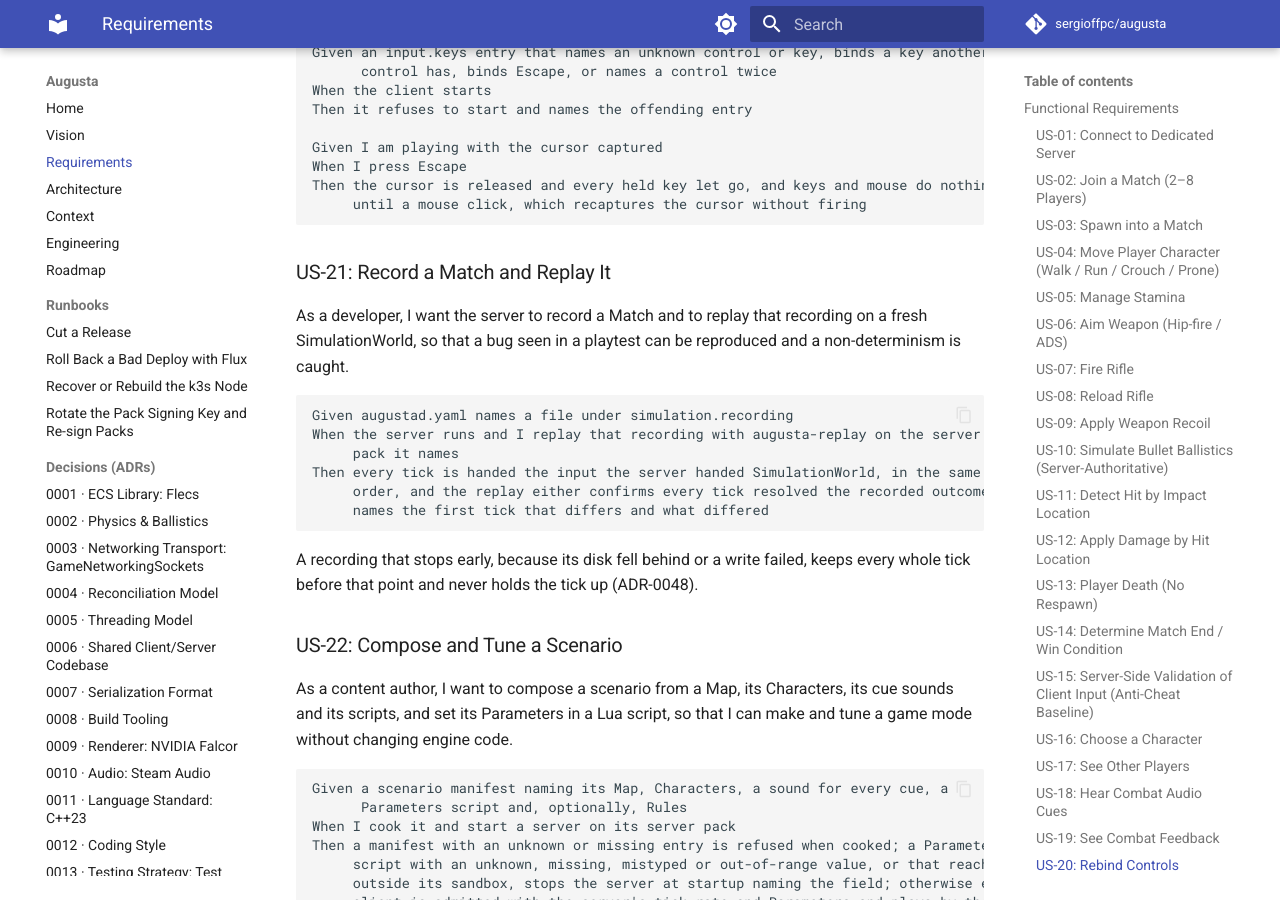
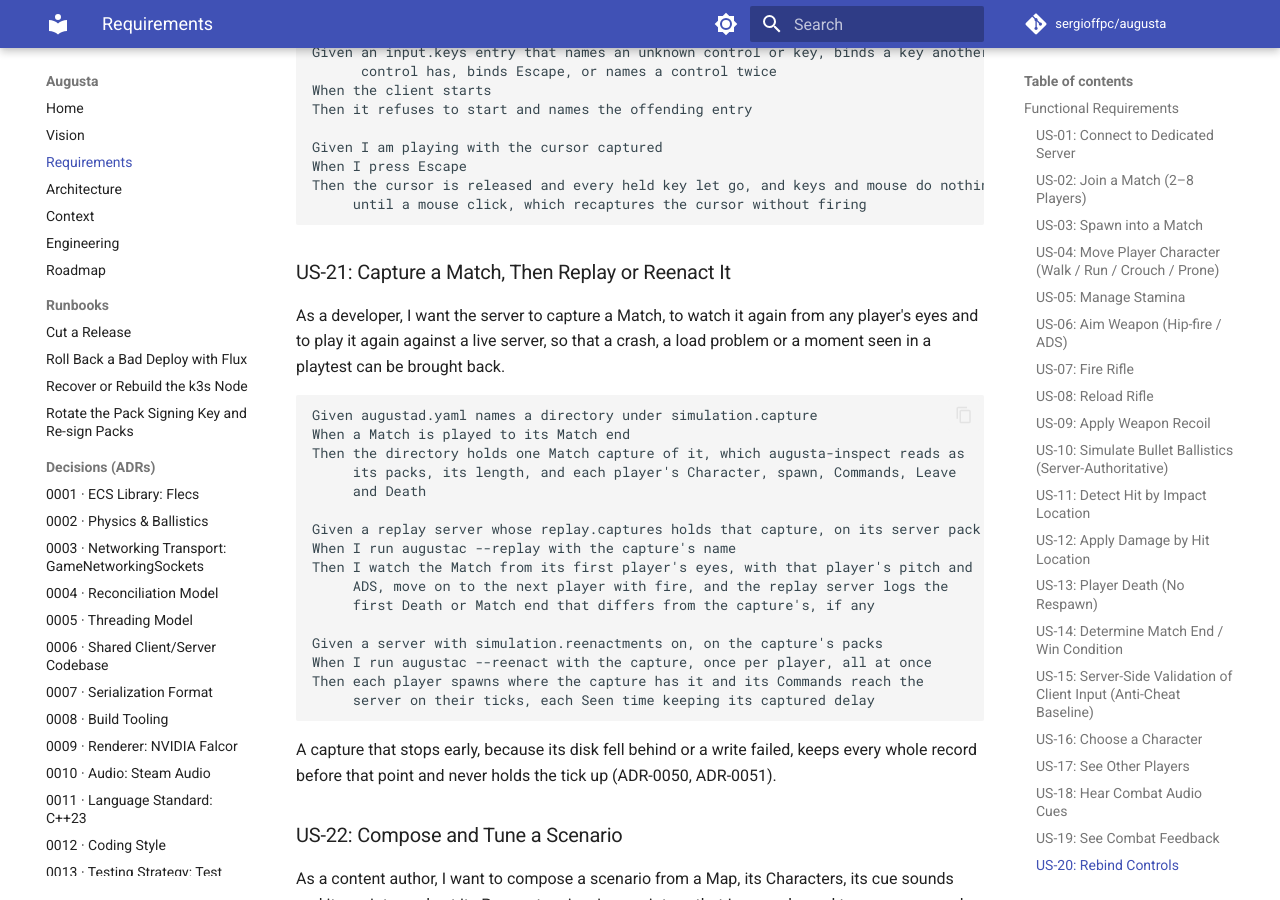
Before and after one commit to sergioffpc/augusta, an MkDocs documentation site: the page built from docs/REQUIREMENTS.md, in a window 1280 px wide and 900 px high, scrolled down 5401 px. Built offline with MkDocs 1.6.1 and Material for MkDocs 9.7.7, drawn with Linux system fonts in a browser that asks for light colours; comment, search, counter and statistics services are not loaded; some of the changed text lies outside the part shown.

Commit message:
docs(requirements): rewrite US-21 and NFR-09 for capture and replay
US-21 now captures a Match and replays or reenacts it; NFR-09 holds a
Replay's Deaths and Match end to the capture's on the build that made
it, in place of the per-tick comparison across builds. NFR-12 reads
Match captures instead of recordings.

Co-Authored-By: Claude Opus 5.5 <noreply@anthropic.com>

````diff
--- a/docs/REQUIREMENTS.md
+++ b/docs/REQUIREMENTS.md
@@ -278,23 +278,34 @@ Then the cursor is released and every held key let go, and keys and mouse do not
      until a mouse click, which recaptures the cursor without firing
 ```
 
-### US-21: Record a Match and Replay It
+### US-21: Capture a Match, Then Replay or Reenact It
 
-As a developer, I want the server to record a Match and to replay that recording
-on a fresh SimulationWorld, so that a bug seen in a playtest can be reproduced
-and a non-determinism is caught.
+As a developer, I want the server to capture a Match, to watch it again from any
+player's eyes and to play it again against a live server, so that a crash, a
+load problem or a moment seen in a playtest can be brought back.
 
 ```text
-Given augustad.yaml names a file under simulation.recording
-When the server runs and I replay that recording with augusta-replay on the server
-     pack it names
-Then every tick is handed the input the server handed SimulationWorld, in the same
-     order, and the replay either confirms every tick resolved the recorded outcome or
-     names the first tick that differs and what differed
+Given augustad.yaml names a directory under simulation.capture
+When a Match is played to its Match end
+Then the directory holds one Match capture of it, which augusta-inspect reads as
+     its packs, its length, and each player's Character, spawn, Commands, Leave
+     and Death
+
+Given a replay server whose replay.captures holds that capture, on its server pack
+When I run augustac --replay with the capture's name
+Then I watch the Match from its first player's eyes, with that player's pitch and
+     ADS, move on to the next player with fire, and the replay server logs the
+     first Death or Match end that differs from the capture's, if any
+
+Given a server with simulation.reenactments on, on the capture's packs
+When I run augustac --reenact with the capture, once per player, all at once
+Then each player spawns where the capture has it and its Commands reach the
+     server on their ticks, each Seen time keeping its captured delay
 ```
 
-A recording that stops early, because its disk fell behind or a write failed,
-keeps every whole tick before that point and never holds the tick up (ADR-0048).
+A capture that stops early, because its disk fell behind or a write failed,
+keeps every whole record before that point and never holds the tick up
+(ADR-0050, ADR-0051).
 
 ### US-22: Compose and Tune a Scenario
 
@@ -442,24 +453,22 @@ Measure:     No byte of a pack is trusted before its BLAKE3 hash and Ed25519
 ADR-0018 and ADR-0031 define the hash, the signature and the header's client
 pack hash; ADR-0019 and ADR-0038 the Join's pack mismatch.
 
-### NFR-09: Simulation Reproducibility
+### NFR-09: Replay Consistency
 
 ```text
-Source:      Developer or CI replaying a Match recording
-Stimulus:    Every tick's recorded input handed to a fresh SimulationWorld
-Environment: The server pack the recording names; the build that recorded it,
-             or any other supported build
+Source:      Developer replaying a Match capture
+Stimulus:    The capture's players, spawns, Leaves and Commands handed to a fresh
+             SimulationWorld on a replay server, tick by tick
+Environment: The server pack the capture names; the build that captured it
 Artifact:    SimulationWorld (phase pipeline and Game policy)
-Response:    Every tick resolves the recorded outcome
-Measure:     On the recording build, every value of every tick exactly equal;
-             on another build, body positions and Shot origins within one
-             position-grid step (1/1024 m) and velocities within two steps over
-             a tick, every other value equal, each tick starting from the
-             recorded bodies; the golden match replays on every CI runner
+Response:    Every Death and the Match end come out as captured
+Measure:     Each Death's victim, killer and tick and the Match end's tick and
+             winner equal to the capture's; the first that differs logged
 ```
 
-NFR-03 holds one bullet's trajectory to its tolerance; this holds the whole
-simulation to the same one (ADR-0004, ADR-0048).
+Only the Deaths and the Match end are compared, and only on the build that
+captured the Match: a Replay on another build may drift as floats round
+differently, and nothing re-syncs it (ADR-0051).
 
 ### NFR-10: Crash Diagnosability
 
@@ -499,11 +508,11 @@ touches them; no stage runs after a deploy (ADR-0013, ADR-0026).
 ### NFR-12: Robustness Against Malformed Input
 
 ```text
-Source:      A peer, or a file from outside (pack, Match recording)
+Source:      A peer, or a file from outside (pack, Match capture)
 Stimulus:    Arbitrary bytes: empty, truncated, oversized, out of range or with
              bytes left over
 Environment: Client or server at any time; the fuzzer under ASan
-Artifact:    Protocol decoding, pack loading and Match recording reading
+Artifact:    Protocol decoding, pack loading and Match capture reading
 Response:    The input is refused with a typed error, nothing is allocated from
              a length that was not checked, and the process keeps running
 Measure:     No crash, hang (5 s per input) or sanitizer report across every
````
